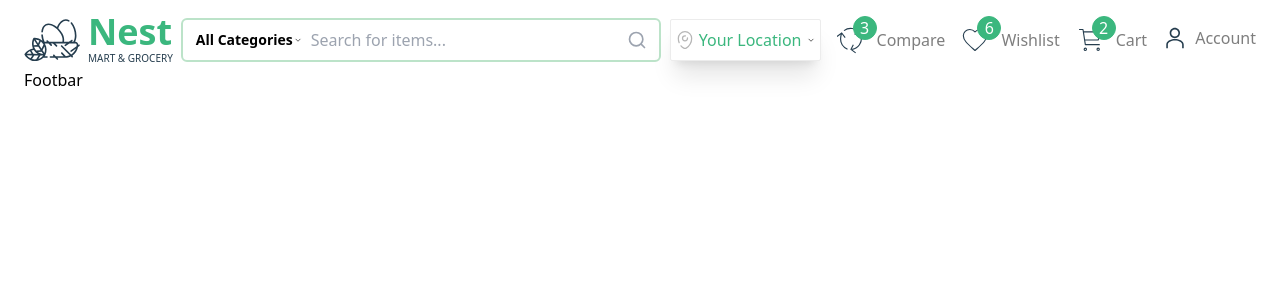
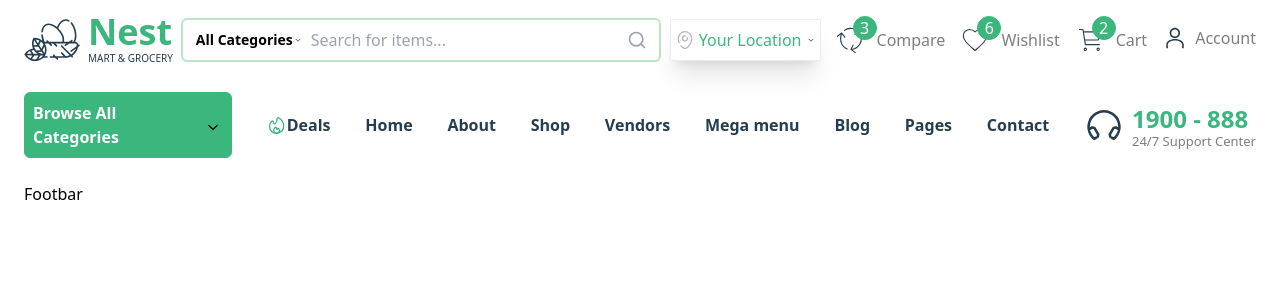
Before and after one commit to vicktor349/nestmart, a Next.js app: page / in a window 1280 px wide. Shown: the top 300 px of the page. Built offline with nearby package versions, Linux system fonts and the light colour scheme.

Commit message:
added category navbar component

```diff
--- /dev/null
+++ b/components/CategoryNavbar.js
@@ -0,0 +1,36 @@
+import Image from 'next/image'
+import Link from 'next/link'
+import React from 'react'
+
+const CategoryNavbar = () =>
+{
+    return (
+        <div className='ssm:hidden lg:flex items-center justify-between my-6'>
+            <div className="flex flex-row items-center bg-primary w-52 py-2 px-2 text-white border border-1 border-primary rounded-md hover:cursor-pointer">
+                <p className='font-bold'>Browse All Categories</p>
+                <Image src={"/images/icons/downwardarrow.svg"} alt='Downward arrow' height={100} width={100} className='h-5 w-5 mt-1' />
+            </div>
+            <div className='flex items-center'>
+                <Image src={"/images/icons/fire.svg"} width={100} height={100} className='w-5 h-5' alt='fire icon' />
+                <Link href="#" className="font-semibold hover:text-[#7E7E7E] text-primaryText">Deals</Link>
+            </div>
+            <Link href="#" className="font-semibold text-primaryText hover:text-[#7E7E7E]">Home</Link>
+            <Link href="#" className='font-semibold text-primaryText hover:text-[#7E7E7E]'>About</Link>
+            <Link href="#" className='font-semibold text-primaryText hover:text-[#7E7E7E]'>Shop</Link>
+            <Link href="#" className='font-semibold text-primaryText hover:text-[#7E7E7E]'>Vendors</Link>
+            <Link href="#" className='font-semibold text-primaryText hover:text-[#7E7E7E]'>Mega menu</Link>
+            <Link href="#" className='font-semibold text-primaryText hover:text-[#7E7E7E]'>Blog</Link>
+            <Link href="#" className='font-semibold text-primaryText hover:text-[#7E7E7E]'>Pages</Link>
+            <Link href="#" className='font-semibold text-primaryText hover:text-[#7E7E7E]'>Contact</Link>
+            <div className='ssm:hidden xl:flex items-center'>
+                <Image src={"/images/icons/headphones.svg"} alt="headphones icon" width={100} height={100} className='h-10 w-10' />
+                <section className="leading-3 ml-2">
+                    <p className='text-primary text-2xl font-bold'>1900 - 888</p>
+                    <p className='text-[#7E7E7E] text-[13px]'>24/7 Support Center</p>
+                </section>
+            </div>
+        </div>
+    )
+}
+
+export default CategoryNavbar
--- a/components/Layout.js
+++ b/components/Layout.js
@@ -1,12 +1,14 @@
 import React from 'react'
 import Navbar from './Navbar'
 import Footer from './Footer'
+import CategoryNavbar from './CategoryNavbar'
 
 const Layout = ({ children }) =>
 {
     return (
         <div>
             <Navbar />
+            <CategoryNavbar />
             {children}
             <Footer />
         </div>
```
Also changed, not shown: public/images/icons/fire.svg (added), public/images/icons/headphones.svg (added).
